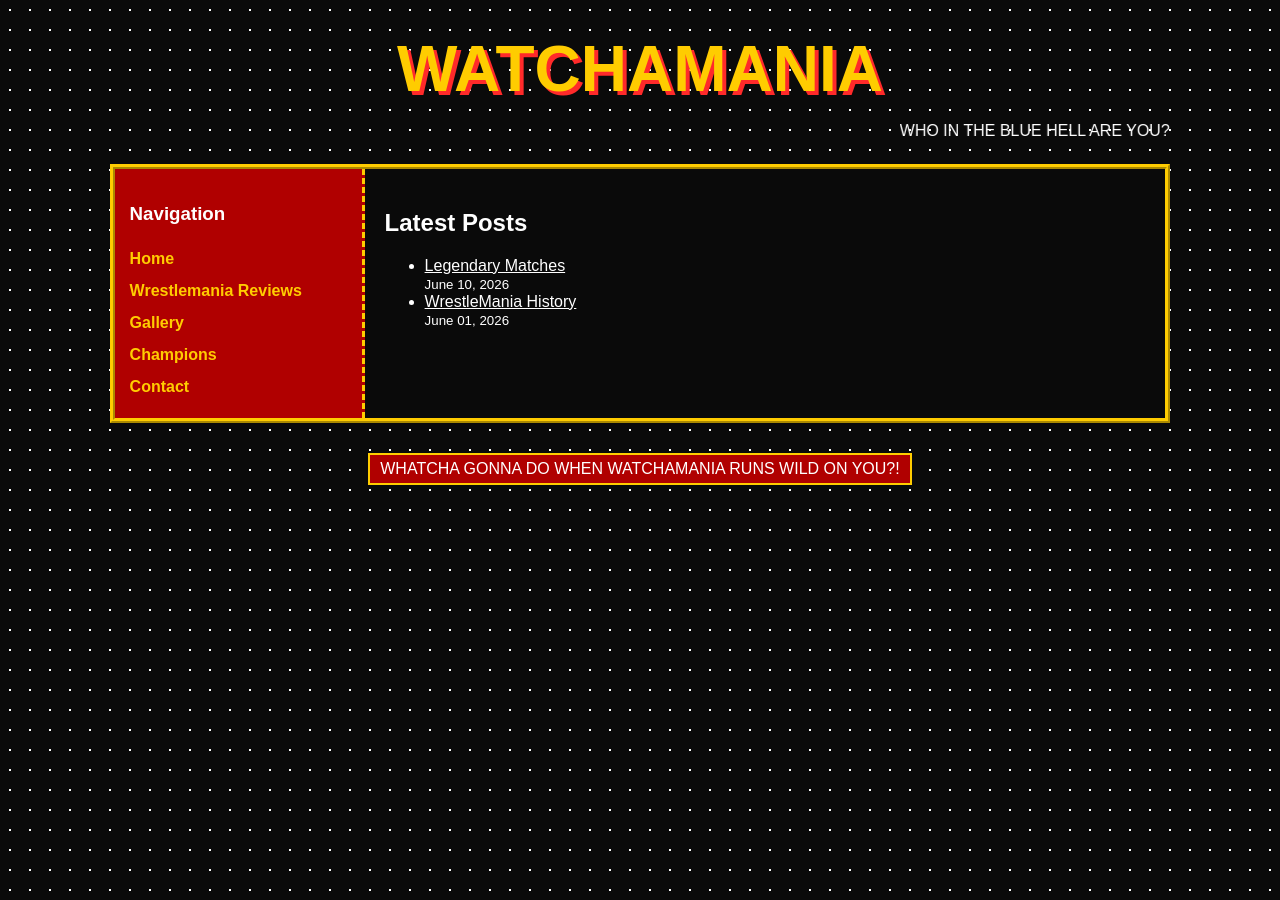
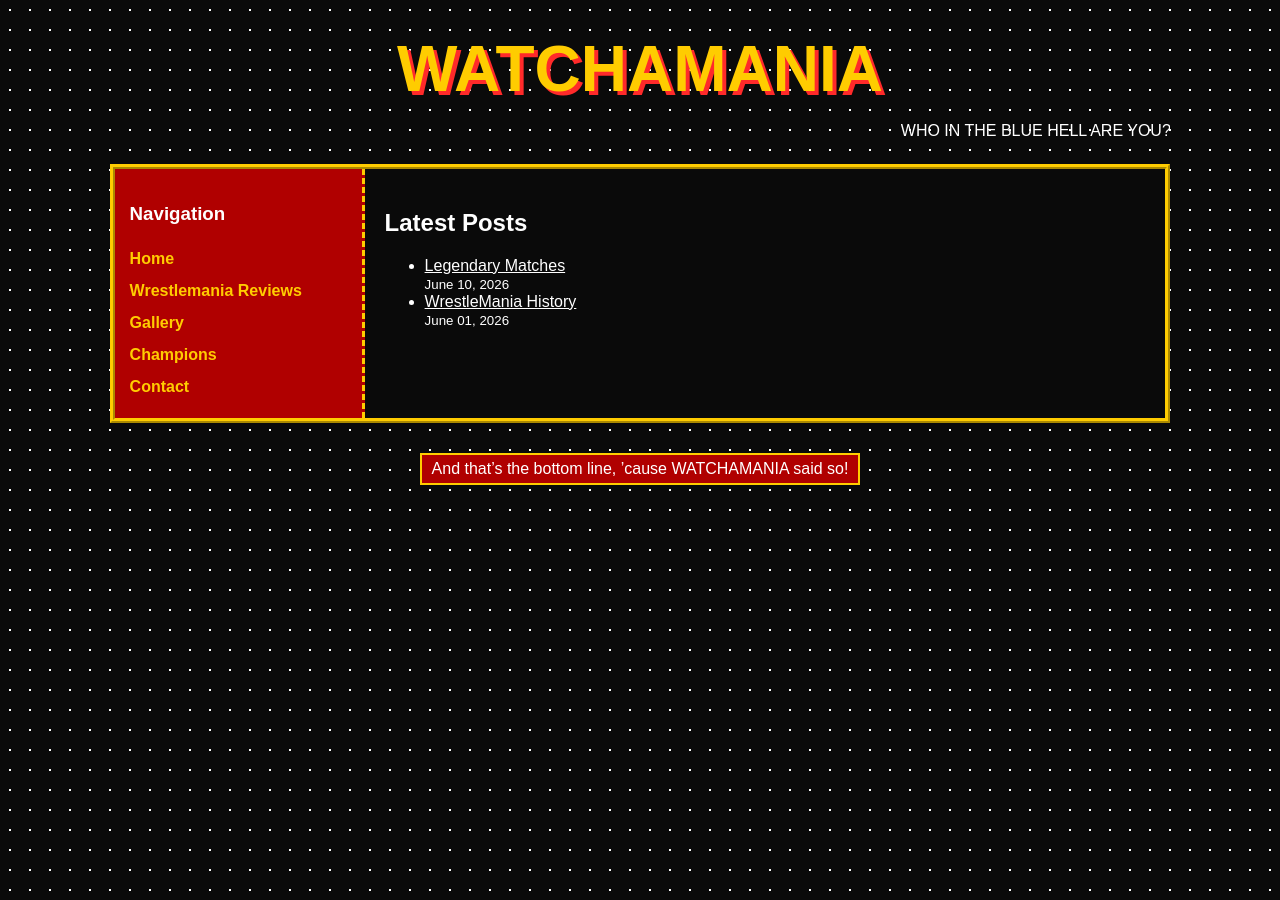
Before and after one commit to watchamania/watchamania.github.io, a Jekyll site: the page built from index.md, in a window 1280 px wide. Built offline with Jekyll 4.4.1, drawn with Linux system fonts in a browser that asks for light colours.

Commit message:
Update footer.html

```diff
--- a/_includes/footer.html
+++ b/_includes/footer.html
@@ -1,3 +1,3 @@
 <div class="footer">
-  WHATCHA GONNA DO WHEN WATCHAMANIA RUNS WILD ON YOU?!
+  And that’s the bottom line, ’cause WATCHAMANIA said so!
 </div>
```
